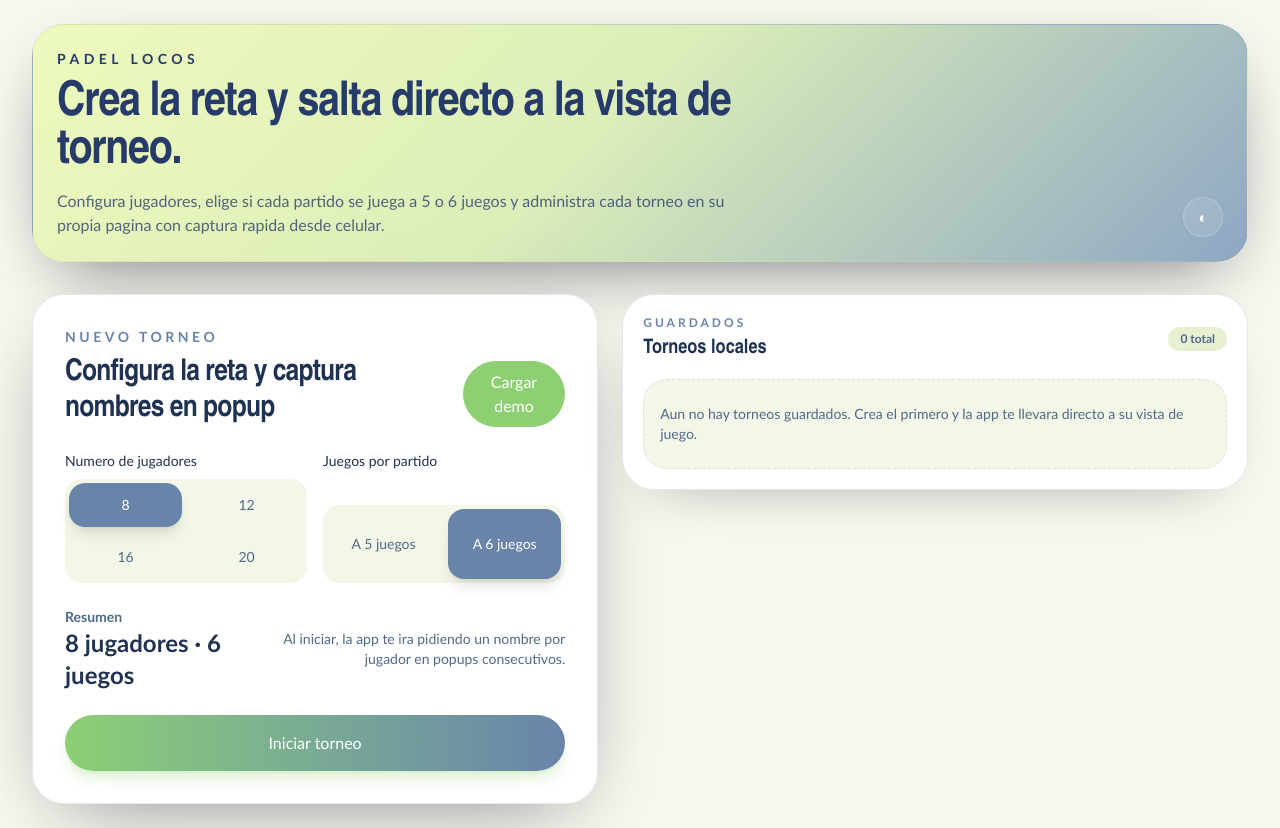
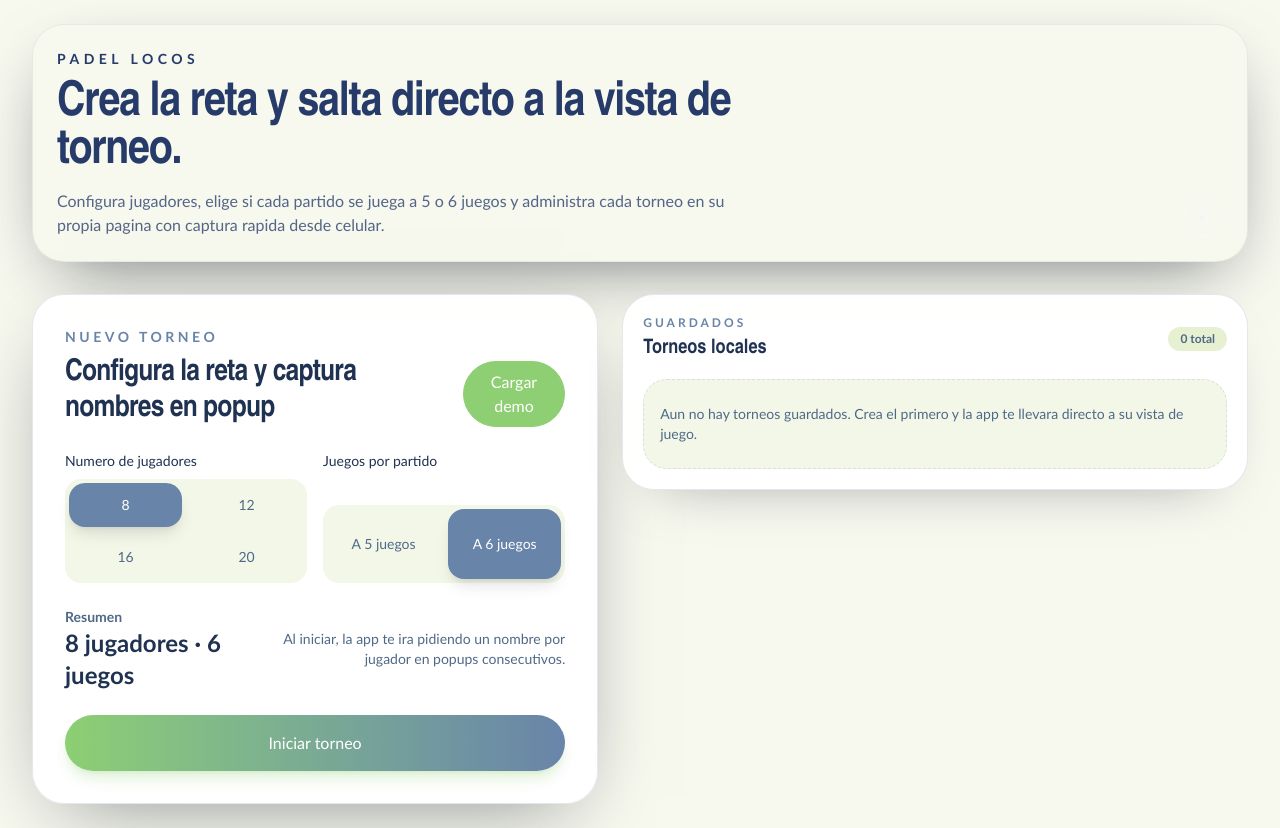
Before and after one commit to flowventas/retaspadel, a Next.js app: page / in a window 1280 px wide. Built offline with nearby package versions, Linux system fonts and the light colour scheme.

Commit message:
Quitar gradientes del modo claro

```diff
--- a/app/globals.css
+++ b/app/globals.css
@@ -13,7 +13,7 @@
   --brand-secondary: #6984a9;
   --brand-accent: #263b6a;
   --brand-accent-soft: rgba(160, 213, 133, 0.12);
-  --hero-bg: linear-gradient(135deg, #eefabd 0%, #dceeb9 46%, #8ea7c3 100%);
+  --hero-bg: #ffffff;
   --hero-border: rgba(38, 59, 106, 0.08);
   --hero-text: #263b6a;
   --hero-muted: rgba(38, 59, 106, 0.78);
@@ -59,15 +59,19 @@ html {
 }
 
 body {
-  background:
-    radial-gradient(circle at top left, rgba(160, 213, 133, 0.1), transparent 22%),
-    radial-gradient(circle at top right, rgba(105, 132, 169, 0.08), transparent 20%),
-    var(--app-bg);
+  background: var(--app-bg);
   color: var(--app-text);
   font-family: "Trebuchet MS", "Segoe UI", sans-serif;
   overflow-x: hidden;
   width: 100%;
   max-width: 100vw;
+}
+
+.dark body {
+  background:
+    radial-gradient(circle at top left, rgba(160, 213, 133, 0.1), transparent 22%),
+    radial-gradient(circle at top right, rgba(105, 132, 169, 0.08), transparent 20%),
+    var(--app-bg);
 }
 
 body > * {
```
